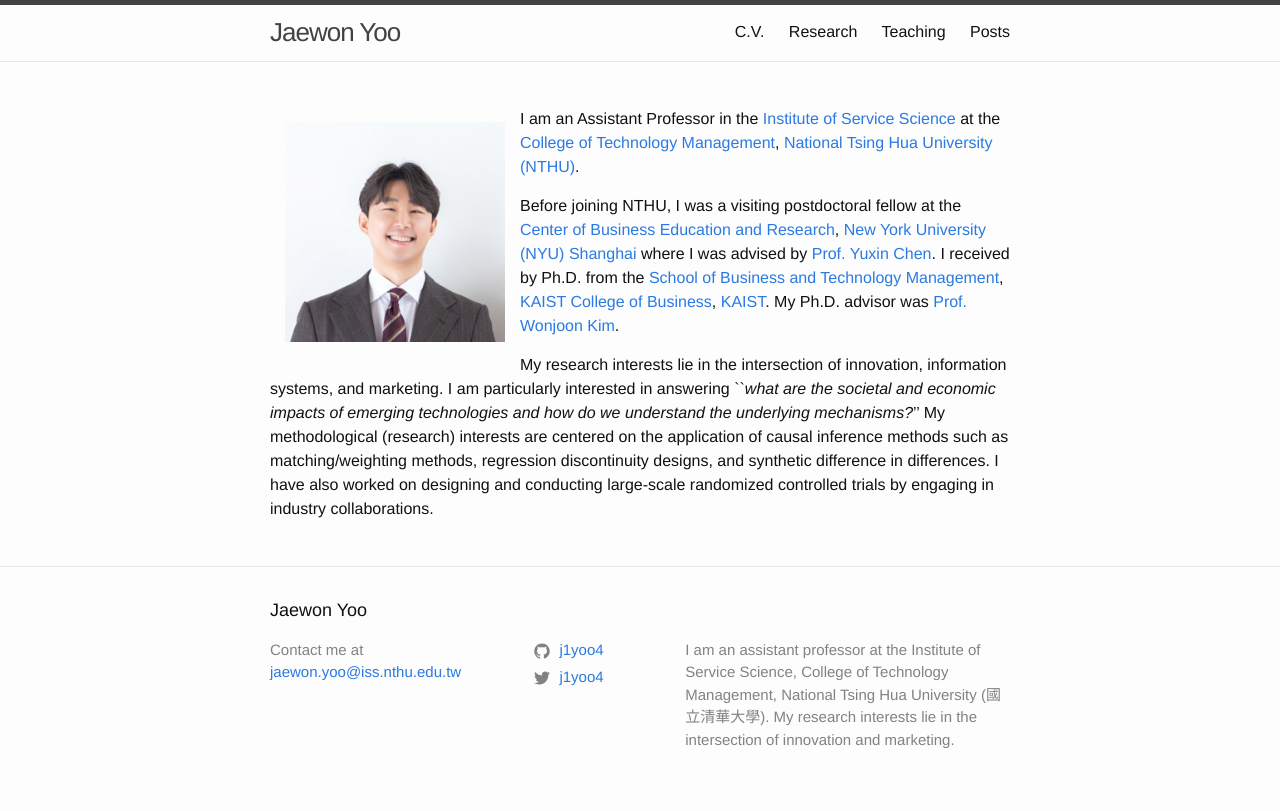
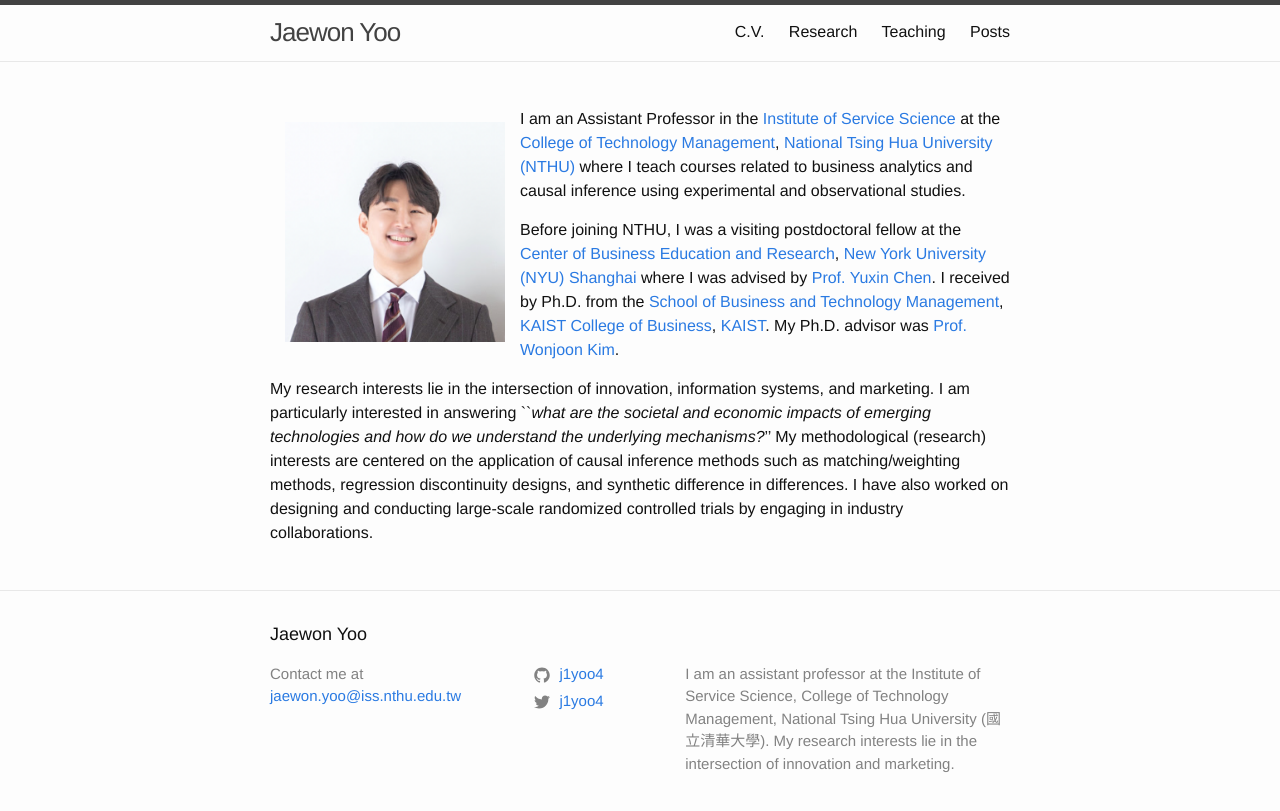
Before and after one commit to j1yoo/j1yoo.github.io, a Jekyll site: the page built from index.markdown, in a window 1280 px wide. Shown: the top 811 px of the page. Built offline with Jekyll 4.4.1, drawn with Linux system fonts in a browser that asks for light colours.

Commit message:
Update index.markdown

```diff
--- a/index.markdown
+++ b/index.markdown
@@ -6,7 +6,7 @@
 <img style="width:220px; height:220px; float:left; padding:15px;"
 src="/Photo_Jaewon Yoo.png" alt="profile picture">
 
-I am an Assistant Professor in the [Institute of Service Science](https://www.iss.nthu.edu.tw/) at the [College of Technology Management](ctm.site.nthu.edu.tw/), [National Tsing Hua University (NTHU)](https://nthu-en.site.nthu.edu.tw/).
+I am an Assistant Professor in the [Institute of Service Science](https://www.iss.nthu.edu.tw/) at the [College of Technology Management](ctm.site.nthu.edu.tw/), [National Tsing Hua University (NTHU)](https://nthu-en.site.nthu.edu.tw/) where I teach courses related to business analytics and causal inference using experimental and observational studies.
 
 Before joining NTHU, I was a visiting postdoctoral fellow at the [Center of Business Education and Research](https://cber.shanghai.nyu.edu/), [New York University (NYU) Shanghai](https://shanghai.nyu.edu/) where I was advised by [Prof. Yuxin Chen](https://shanghai.nyu.edu/academics/faculty/directory/yuxin-chen). I received by Ph.D. from the [School of Business and Technology Management](https://btm.kaist.ac.kr/en/), [KAIST College of Business](https://www.business.kaist.edu/), [KAIST](https://www.kaist.ac.kr/en/). My Ph.D. advisor was [Prof. Wonjoon Kim](https://wjkim.kaist.ac.kr/).
 
```
